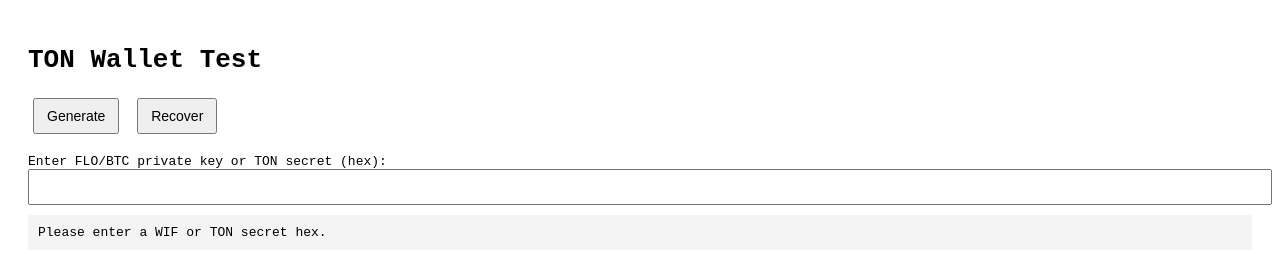
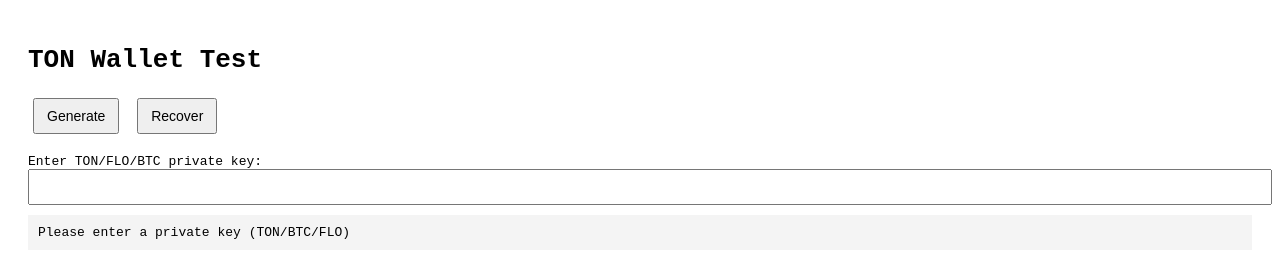
Before and after one commit to void-57/Ton-Wallet-Test, a plain HTML site: page index.html in a window 1280 px wide. Both pictures are taken after a click on the button "Recover". Drawn offline with nearby package versions, Linux system fonts and the light colour scheme.

Commit message:
fix: update input label and error message for private key entry

```diff
--- a/index.html
+++ b/index.html
@@ -39,7 +39,7 @@
     <button id="recoverBtn">Recover</button>
     <br /><br />
 
-    <label for="inputKey">Enter FLO/BTC private key or TON secret (hex):</label>
+    <label for="inputKey">Enter TON/FLO/BTC private key:</label>
     <input type="text" id="inputKey" />
 
     <pre id="output"></pre>
@@ -64,7 +64,7 @@
       document.getElementById("recoverBtn").onclick = async () => {
         const inp = document.getElementById("inputKey").value.trim();
         if (!inp) {
-          output.textContent = "Please enter a WIF or TON secret hex.";
+          output.textContent = "Please enter a private key (TON/BTC/FLO)";
           return;
         }
         try {
```
